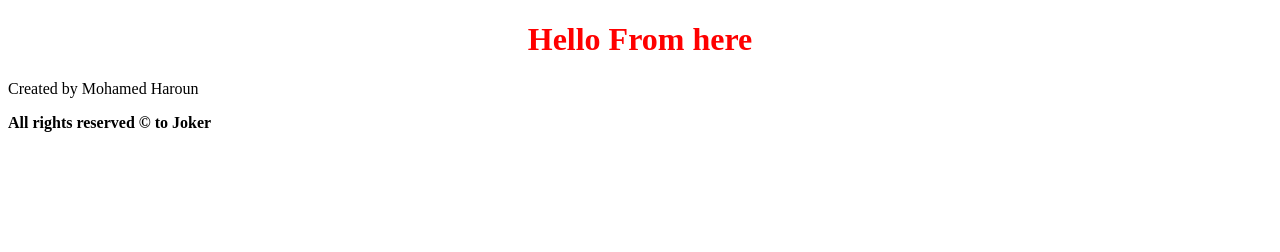
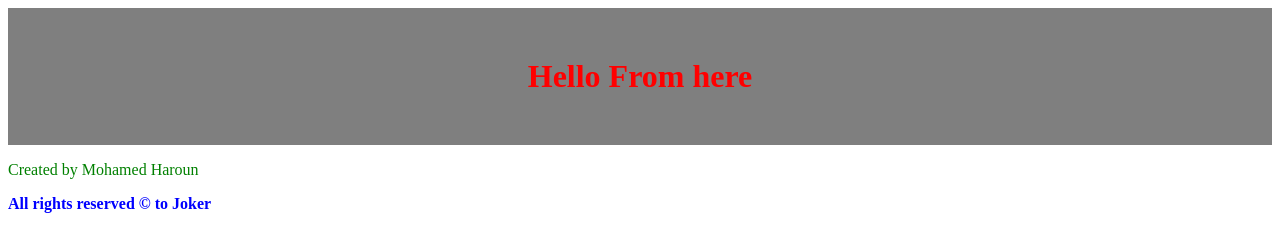
Before and after one commit to mohamed-haroun/github-crash-course, a plain HTML site: page index.html in a window 1280 px wide. Drawn offline with Linux system fonts and the light colour scheme.

Commit message:
features

```diff
--- a/index.html
+++ b/index.html
@@ -4,6 +4,7 @@
     <meta charset="UTF-8" />
     <meta http-equiv="X-UA-Compatible" content="IE=edge" />
     <meta name="viewport" content="width=device-width, initial-scale=1.0" />
+    <link rel="stylesheet" href="style.css" />
     <title>Git training</title>
   </head>
   <body>
--- /dev/null
+++ b/style.css
@@ -0,0 +1,23 @@
+h1 {
+    color: mediumseagreen;
+    text-align: center;
+    background-color: rgba(0, 0, 0, .5);
+    margin: 0;
+    padding: 50px;
+}
+
+p {
+    color: green;
+}
+
+p strong {
+    color: blue;
+}
+
+img {
+    max-width: 100%;
+}
+
+a {
+    color: coral;
+}
```
